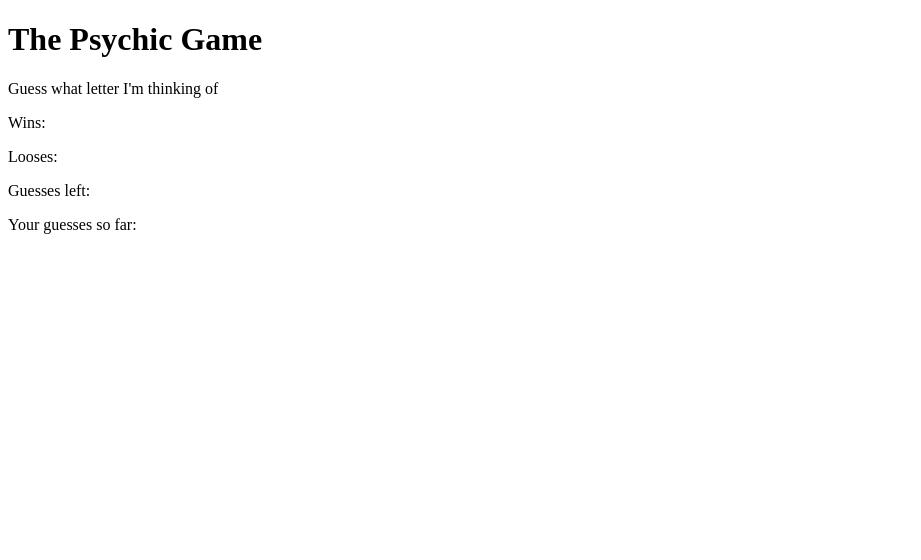
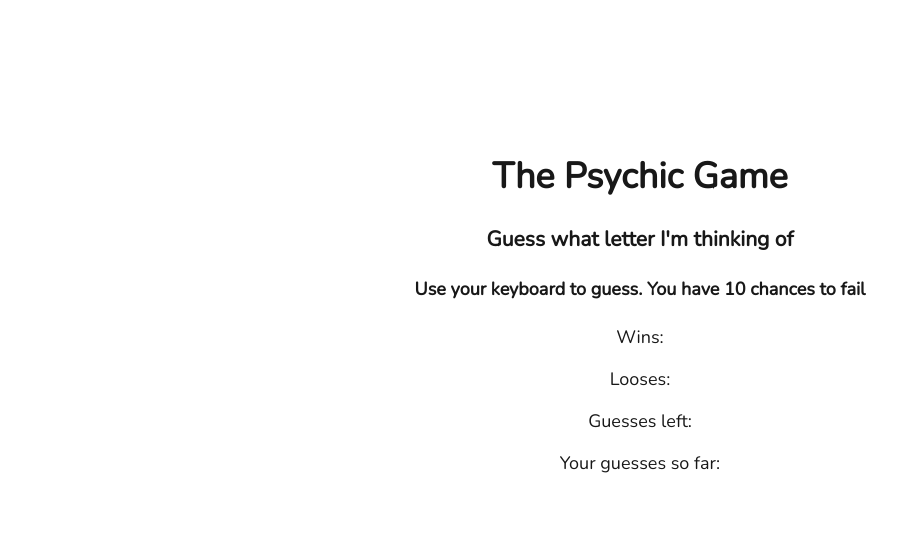
Before and after one commit to LuijoSC/Psychic-Game, a plain HTML site: page index.html in a window 1280 px wide. Shown: the whole page, without its empty margins (0-921 px from the left). Drawn offline with nearby package versions, Linux system fonts and the light colour scheme.

Commit message:
Added style

```diff
--- a/assets/css/style.css
+++ b/assets/css/style.css
@@ -0,0 +1,13 @@
+body {
+    text-align: center;
+    font-size: large;
+    background-position-x: center;
+    font-family: 'Nunito', sans-serif;
+    align-self: auto;
+    width: 70%;
+    min-height: 80%;
+    box-sizing: border-box;
+    padding: 5% 0;
+    margin: 5% auto;
+    opacity: 0.9;
+  }
--- a/index.html
+++ b/index.html
@@ -3,11 +3,14 @@
 <head>
     <meta charset="UTF-8">
     <title>Psychic Game</title>
+    <link rel="stylesheet" href="assets/css/style.css">
+    <link href="https://fonts.googleapis.com/css?family=Nunito&display=swap" rel="stylesheet">
 </head>
 <body>
     <div>
         <h1>The Psychic Game</h1>
-        <p id="directions-text">Guess what letter I'm thinking of</p>
+        <h3 id="directions-text">Guess what letter I'm thinking of</h3>
+        <h4>Use your keyboard to guess. You have 10 chances to fail</h4>
         <p id="userchoice-text"></p>
         <p >Wins: <span id="wins-text"></span></p>
         <p >Looses: <span id="looses-text"></span></p>
```
